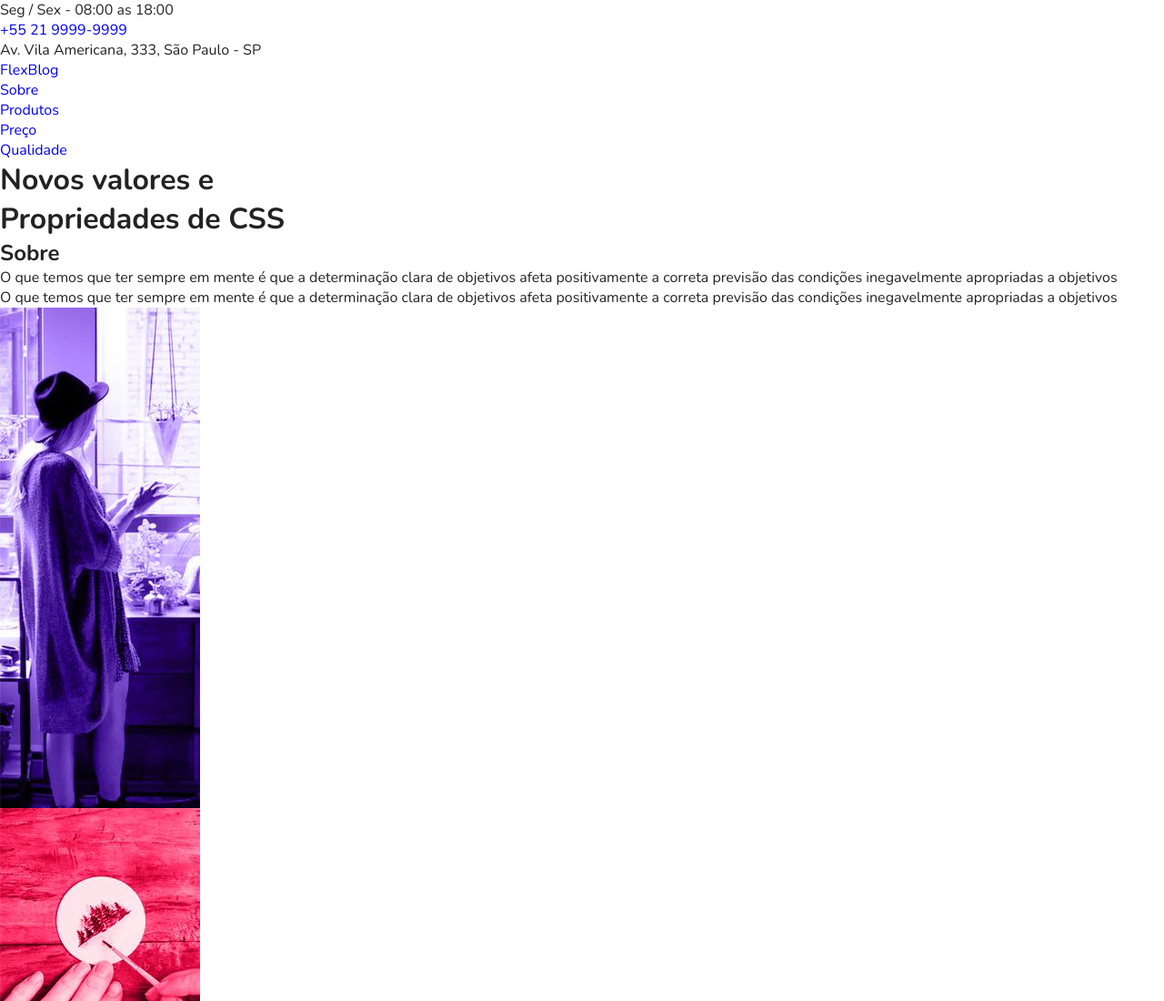
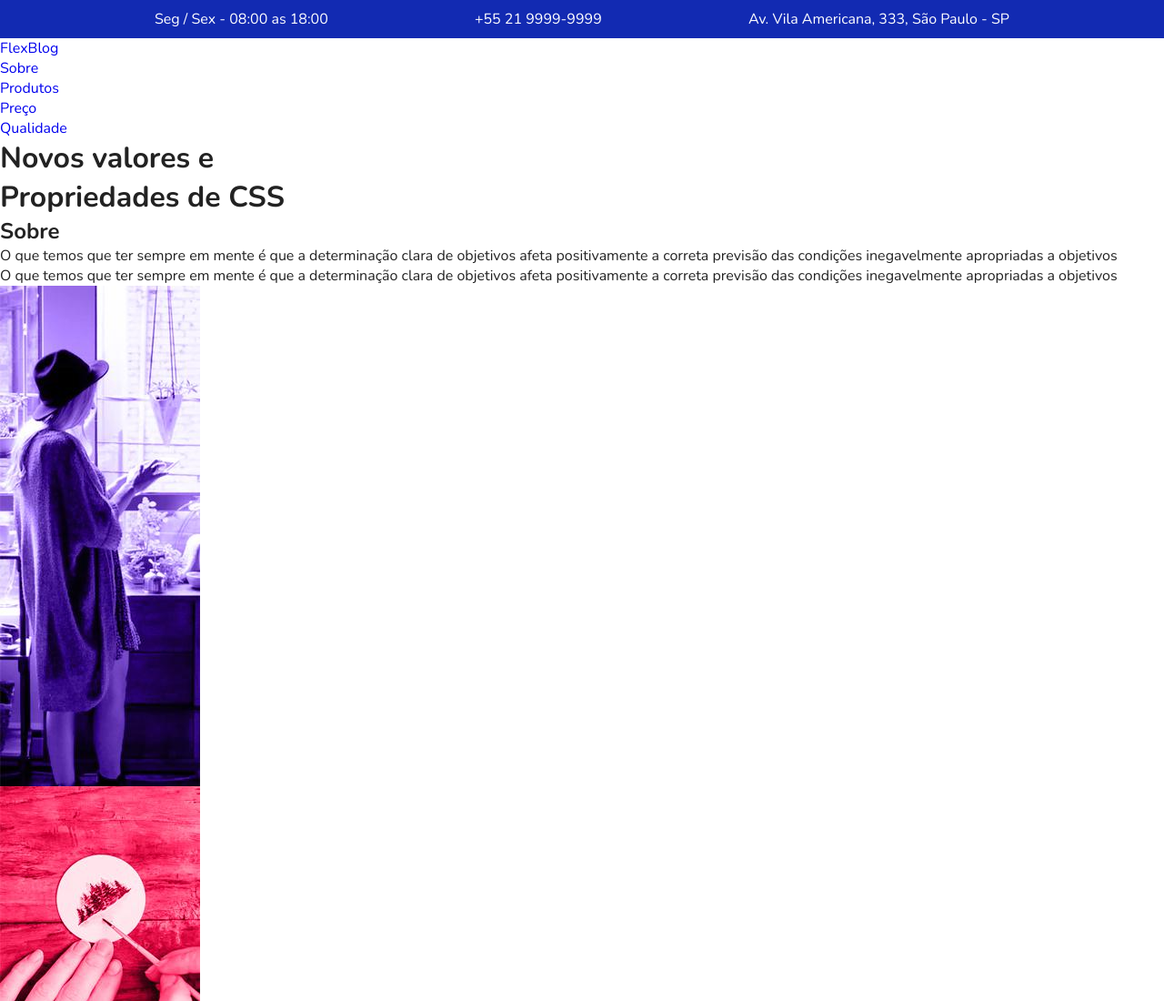
Before and after one commit to NatanaelSaymon/Origamid-Flexblog, a plain HTML site: page index.html in a window 1280 px wide. Shown: the top 1100 px of the page at 91% size. Drawn offline with nearby package versions, Linux system fonts and the light colour scheme.

Commit message:
Done: superinfo

```diff
--- a/assets/style.css
+++ b/assets/style.css
@@ -23,3 +23,28 @@ img{
   display: block;
   max-width: 100%;
 }
+
+/* SUPERINFO */
+.superinfo-bg{
+  background-color: #122ab2;
+  color: #fff;
+}
+
+.superinfo{
+  display: flex;
+  margin: 0 auto;
+  max-width: 960px;
+  padding-top: 10px;
+  justify-content: space-between;
+  flex-wrap: wrap;
+}
+
+.superinfo p, .superinfo a{
+  margin: 0 10px 10px 10px;
+}
+
+.superinfo a{
+  color: #fff;
+}
+
+/* MENU */
```
